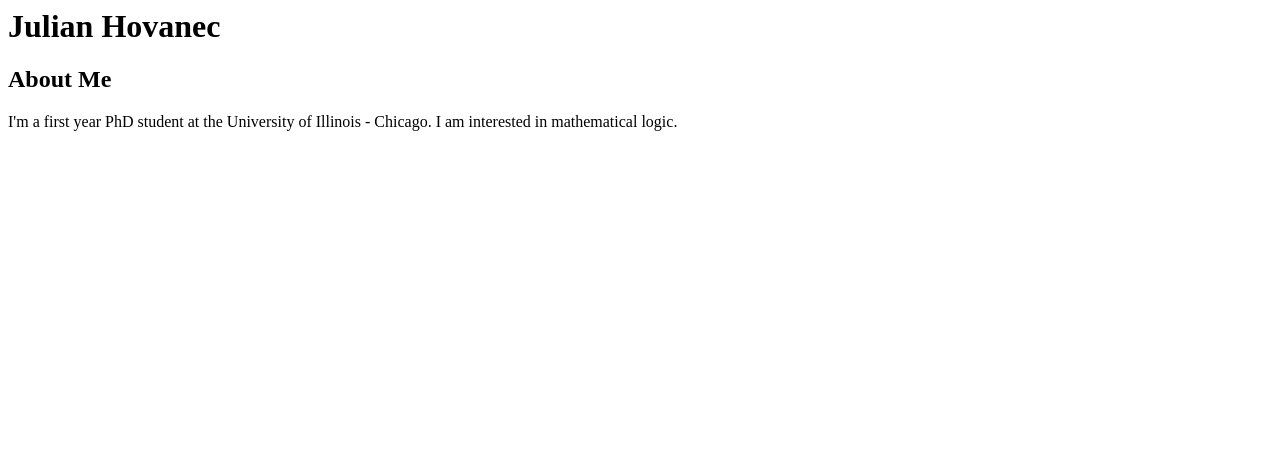
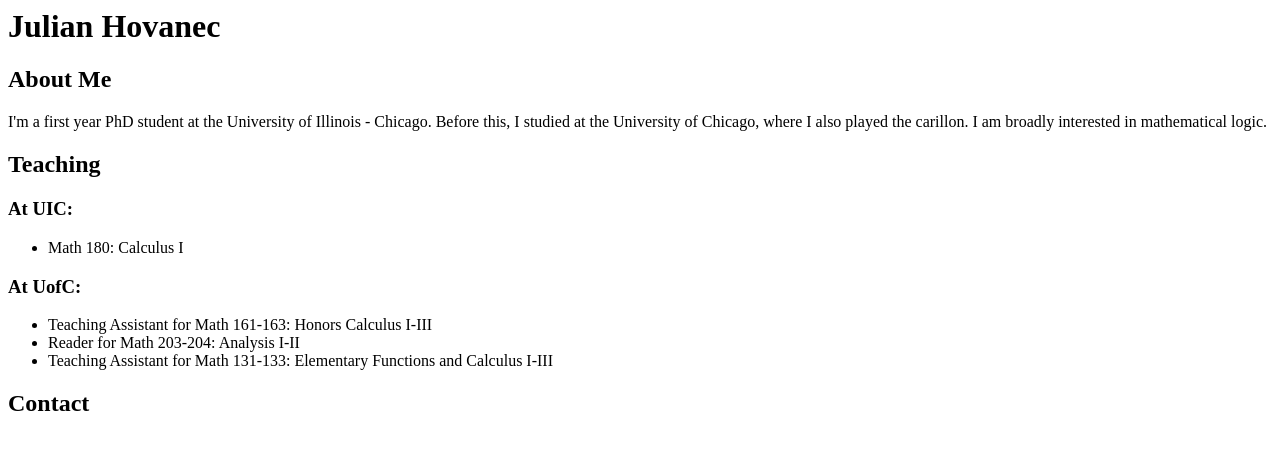
Before and after one commit to jahovanec/jahovanec.github.io, a plain HTML site: page index.html in a window 1280 px wide. Drawn offline with Linux system fonts and the light colour scheme.

Commit message:
Update index.html

```diff
--- a/index.html
+++ b/index.html
@@ -5,6 +5,18 @@
 <body>
   <h1>Julian Hovanec</h1>
   <h2>About Me</h2>
-  <p>I'm a first year PhD student at the University of Illinois - Chicago. I am interested in mathematical logic.</p>
+  <p>I'm a first year PhD student at the University of Illinois - Chicago. Before this, I studied at the University of Chicago, where I also played the carillon. I am broadly interested in mathematical logic.</p>
+  <h2>Teaching</h2>
+  <h3>At UIC: </h3>
+  <ul>
+    <li>Math 180: Calculus I</li>
+  </ul>
+  <h3>At UofC:</h3>
+  <ul>
+    <li>Teaching Assistant for Math 161-163: Honors Calculus I-III</li>
+    <li>Reader for Math 203-204: Analysis I-II</li>
+    <li>Teaching Assistant for Math 131-133: Elementary Functions and Calculus I-III</li>
+  </ul>
+  <h2>Contact</h2>
 </body>
 </html>
```
